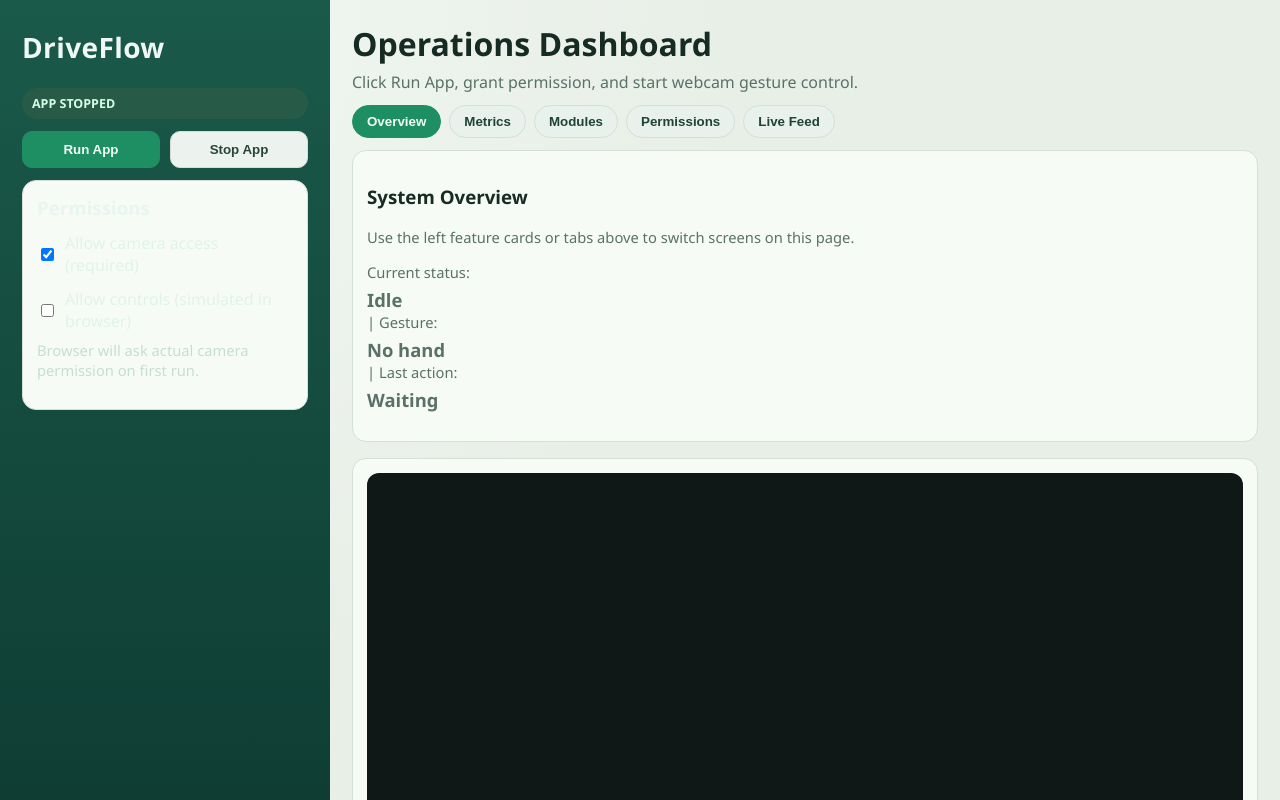
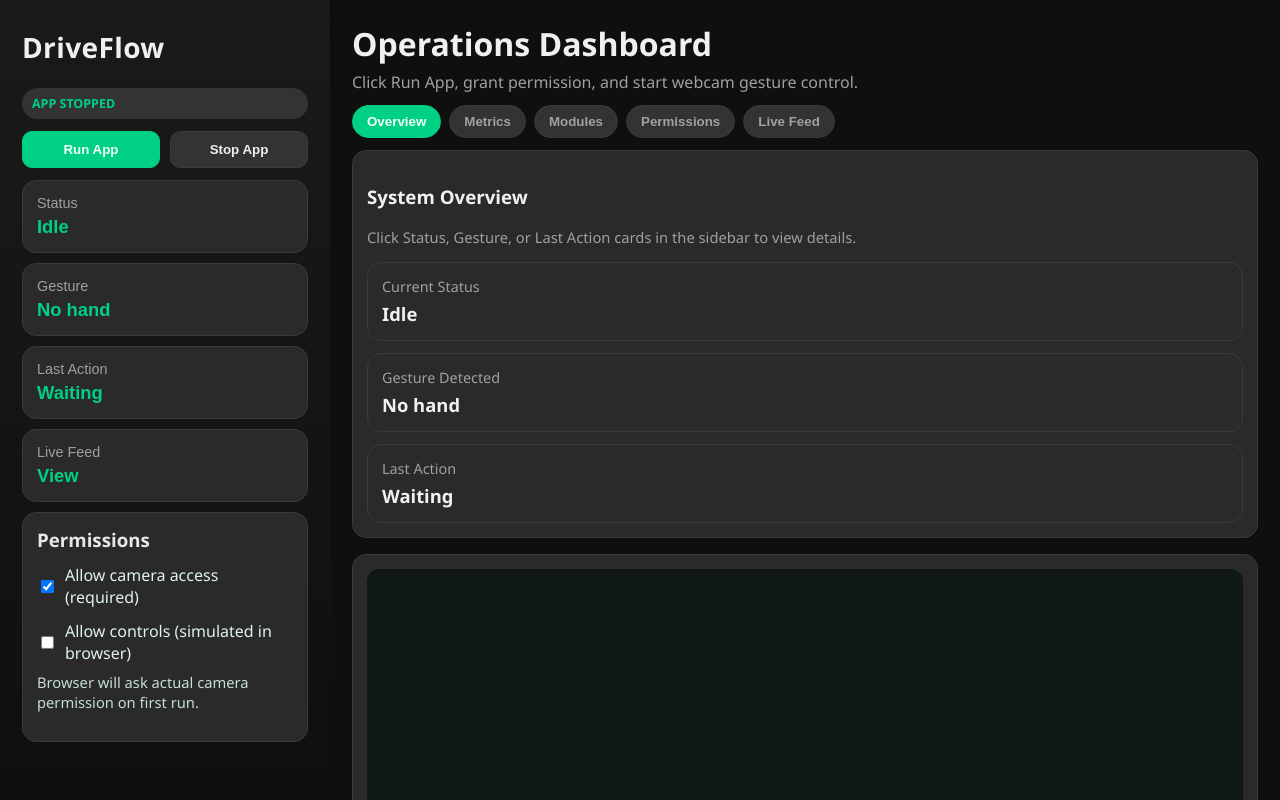
Before and after one commit to Asadullahqadir-1/Gesture-Based-Pc-Control, a Next.js app in the folder web-dashboard/: page / in a window 1280 px wide. Shown: the top 800 px of the page. Built offline with nearby package versions, Linux system fonts and the light colour scheme.

Commit message:
Dark theme redesign: change bg from green to black; move metrics to sidebar cards; free up space for live feed display

```diff
--- a/web-dashboard/app/globals.css
+++ b/web-dashboard/app/globals.css
@@ -1,11 +1,11 @@
 :root {
-  --bg: #e8efe7;
-  --panel: #f7fbf6;
-  --ink: #152b23;
-  --muted: #5a7169;
-  --accent: #1d8f62;
-  --accent-dark: #146a48;
-  --line: #d3dfd7;
+  --bg: #1a1a1a;
+  --panel: #2a2a2a;
+  --ink: #f0f0f0;
+  --muted: #a0a0a0;
+  --accent: #00d084;
+  --accent-dark: #00a366;
+  --line: #3a3a3a;
 }
 
 * {
@@ -16,7 +16,7 @@ html,
 body {
   margin: 0;
   padding: 0;
-  background: radial-gradient(circle at 0% 0%, #f3f8f4, var(--bg) 45%);
+  background: #0f0f0f;
   color: var(--ink);
   font-family: "Segoe UI", "Trebuchet MS", sans-serif;
 }
@@ -28,8 +28,8 @@ body {
 }
 
 .sidebar {
-  background: linear-gradient(180deg, #1a5a4a, #0f3d34);
-  color: #f0f8f5;
+  background: linear-gradient(180deg, #1a1a1a, #0f0f0f);
+  color: #f0f0f0;
   padding: 28px 22px;
   display: flex;
   flex-direction: column;
@@ -54,8 +54,8 @@ body {
   display: inline-block;
   padding: 7px 10px;
   border-radius: 999px;
-  background: #285a48;
-  color: #d7fce8;
+  background: #333333;
+  color: #00d084;
   font-size: 0.78rem;
   font-weight: 700;
 }
@@ -72,9 +72,9 @@ body {
 }
 
 .side-card {
-  background: rgba(15, 61, 52, 0.6);
-  border: 1px solid rgba(100, 200, 170, 0.4);
-  color: #e8f5f1;
+  background: rgba(50, 50, 50, 0.8);
+  border: 1px solid rgba(0, 208, 132, 0.3);
+  color: #e8e8e8;
 }
 
 .side-card-btn {
@@ -90,11 +90,12 @@ body {
 }
 
 .side-card span {
-  color: #c1ddd0;
+  color: #a0a0a0;
 }
 
 .side-card strong {
   font-size: 1.05rem;
+  color: #00d084;
 }
 
 .side-card.control-card label {
@@ -118,8 +119,8 @@ body {
 
 .screen-tab {
   border: 1px solid var(--line);
-  background: #e8f1ec;
-  color: #1f4337;
+  background: #333333;
+  color: #a0a0a0;
   border-radius: 999px;
   padding: 8px 14px;
   font-weight: 700;
@@ -148,7 +149,7 @@ body {
   border: 1px solid var(--line);
   border-radius: 12px;
   padding: 10px;
-  background: #f5faf7;
+  background: #2a2a2a;
 }
 
 .metric-head {
@@ -164,21 +165,21 @@ body {
 }
 
 .metric-head strong {
-  color: #10392c;
+  color: #00d084;
 }
 
 .metric-track {
   margin-top: 8px;
   height: 8px;
   border-radius: 999px;
-  background: #dce9e1;
+  background: #444444;
   overflow: hidden;
 }
 
 .metric-fill {
   height: 100%;
   border-radius: 999px;
-  background: linear-gradient(90deg, #2c9a6f, #69d6ab);
+  background: linear-gradient(90deg, #00a366, #00d084);
 }
 
 .module-diagnostics-grid {
@@ -193,7 +194,7 @@ body {
   border: 1px dashed var(--line);
   border-radius: 10px;
   padding: 10px;
-  background: #f8fcf9;
+  background: #2a2a2a;
 }
 
 .topbar {
@@ -215,8 +216,8 @@ body {
 
 .btn {
   border: 1px solid var(--line);
-  background: #ecf3ef;
-  color: #27463b;
+  background: #333333;
+  color: #f0f0f0;
   padding: 10px 16px;
   border-radius: 10px;
   font-weight: 700;
@@ -321,8 +322,8 @@ body {
 
 .modal {
   width: min(480px, 100%);
-  background: #f8fcf8;
-  border: 1px solid #cfddd3;
+  background: #2a2a2a;
+  border: 1px solid #3a3a3a;
   border-radius: 14px;
   padding: 18px;
 }
--- a/web-dashboard/app/page.js
+++ b/web-dashboard/app/page.js
@@ -790,8 +790,11 @@ export default function Page() {
         </div>
 
         <div className="sidebar-grid">
-          {/* Removed Status, Gesture (Stable), Gesture (Raw), and Confidence from sidebar as they are already present above the live feed */}
-          {/* Removed sidebar metrics that are duplicated above the live feed, including Consensus, Jitter Index, Classifier, Hands, FPS, Features, Last Action, and Runtime Score as requested */}
+          <button className="card side-card side-card-btn" onClick={() => setActiveScreen("overview")}><span>Status</span><strong>{status}</strong></button>
+          <button className="card side-card side-card-btn" onClick={() => setActiveScreen("overview")}><span>Gesture</span><strong>{gesture}</strong></button>
+          <button className="card side-card side-card-btn" onClick={() => setActiveScreen("overview")}><span>Last Action</span><strong>{lastAction}</strong></button>
+          <button className="card side-card side-card-btn" onClick={() => setActiveScreen("live")}><span>Live Feed</span><strong>View</strong></button>
+
           {/* Removed Build, Smoothing Profile, and Active Module cards as requested */}
 
           <article
@@ -846,8 +849,21 @@ export default function Page() {
           {activeScreen === "overview" ? (
             <>
               <h3>System Overview</h3>
-              <p className="muted">Use the left feature cards or tabs above to switch screens on this page.</p>
-              <p className="muted">Current status: <strong>{status}</strong> | Gesture: <strong>{gesture}</strong> | Last action: <strong>{lastAction}</strong></p>
+              <p className="muted">Click Status, Gesture, or Last Action cards in the sidebar to view details.</p>
+              <div className="grid">
+                <article className="card">
+                  <span>Current Status</span>
+                  <strong>{status}</strong>
+                </article>
+                <article className="card">
+                  <span>Gesture Detected</span>
+                  <strong>{gesture}</strong>
+                </article>
+                <article className="card">
+                  <span>Last Action</span>
+                  <strong>{lastAction}</strong>
+                </article>
+              </div>
             </>
           ) : null}
 
```
Also changed, not shown: 2 other files (tests, documents, lock files or other folders).
